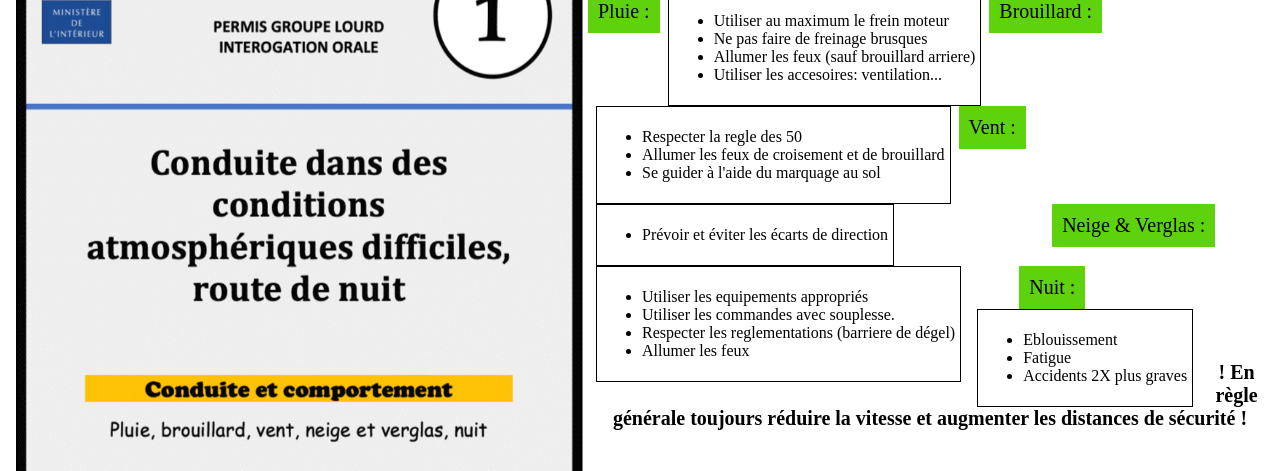
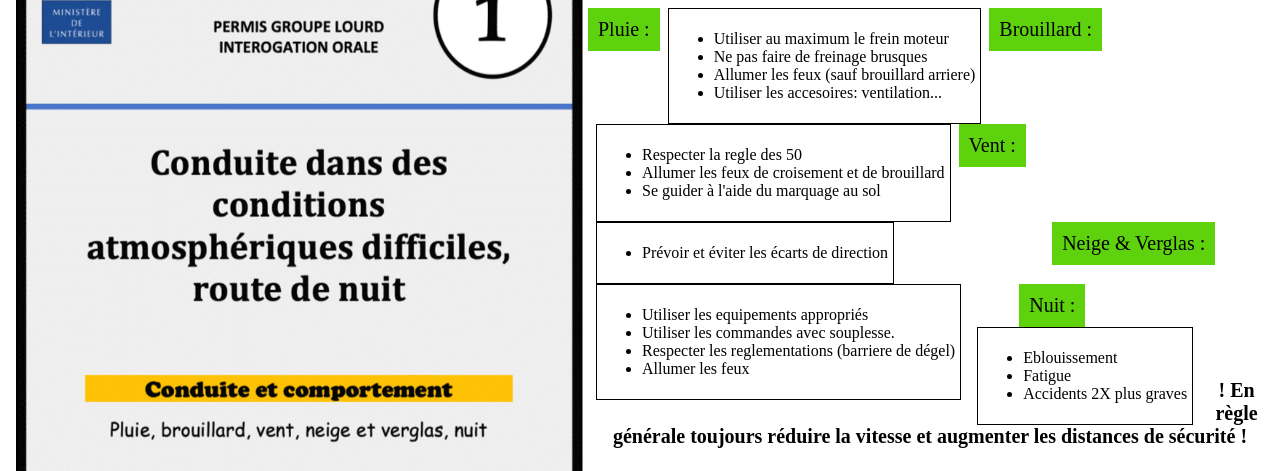
Before and after one commit to SylverZ/les-fiches, a plain HTML site: page index.html in a window 1280 px wide. Shown: the part 215-686 px from the top of the page. Drawn offline with Linux system fonts and the light colour scheme.

Commit message:
Update index.html

```diff
--- a/index.html
+++ b/index.html
@@ -10,9 +10,8 @@
 	<body>
 		<h1>Fiche 1</h1>
 		<br>
-
 		<!--mettre image fiche <a href="fiche 1.jpg"><img src="fiche 1.jpg" height="750" width="980"></a>-->
-		<img src="fiche orale 1.png" class="fiche1" width="580" height="820">
+		<img src="fiche orale 1.png" class="fiche1" width="580" height="820"><br>
 
 		<div class="conduite">CONDUITE ET COMPORTEMENT</div><br>
 
```
